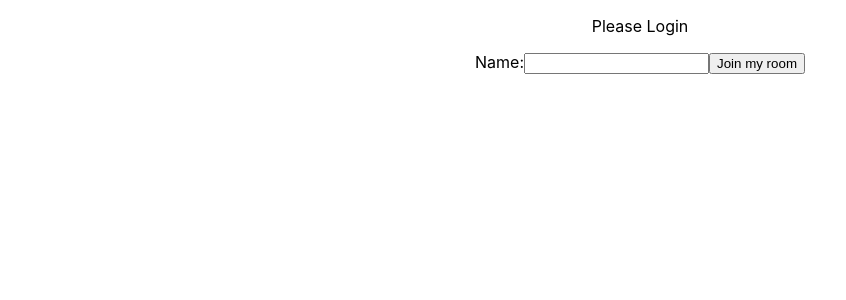
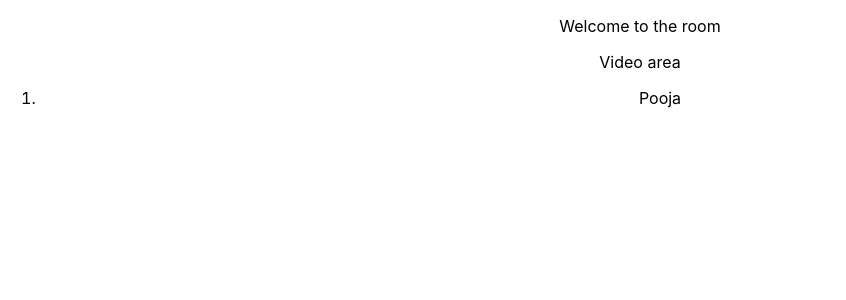
Before and after one commit to batchu/twilio-video-reactjs, a React (Create React App) app: page / in a window 1280 px wide. Shown: the top 300 px of the page, without its empty margins (0-846 px from the left). Built offline with nearby package versions, Linux system fonts and the light colour scheme.

Commit message:
added 2 divs for video and participantsdivs

```diff
--- a/src/App.js
+++ b/src/App.js
@@ -1,11 +1,12 @@
 import React from 'react';
 import './App.css';
-import Login from './components/Login.js';
+//import Login from './components/Login.js';
+import Room from './components/Room.js';
 
 function App() {
   return (
     <div className="App">
-      <Login />
+      <Room  name= 'Pooja' />
     </div>
   );
 }
--- a/src/components/Room.js
+++ b/src/components/Room.js
@@ -1,20 +1,19 @@
 import React from "react";
-import "./App.css";
-import Login from "./components/Login.js";
+import "../App.css";
+
 
 function Room(props) {
-  const participants = []; //String array
+  const participants = [];
   participants.push(props.name);
-  const participantsItems = participants.map((name) => {
+  const participantsItems = participants.map((name) =>
     <li>{name}</li>
-  });
+  )
   return (
     <div className="App">
       <p>Welcome to the room</p>
       <div>
-        <div>//Video area</div>
+        <div>Video area</div>
         <div>
-          //Participant List
           <ol>{participantsItems}</ol>
         </div>
       </div>
```
